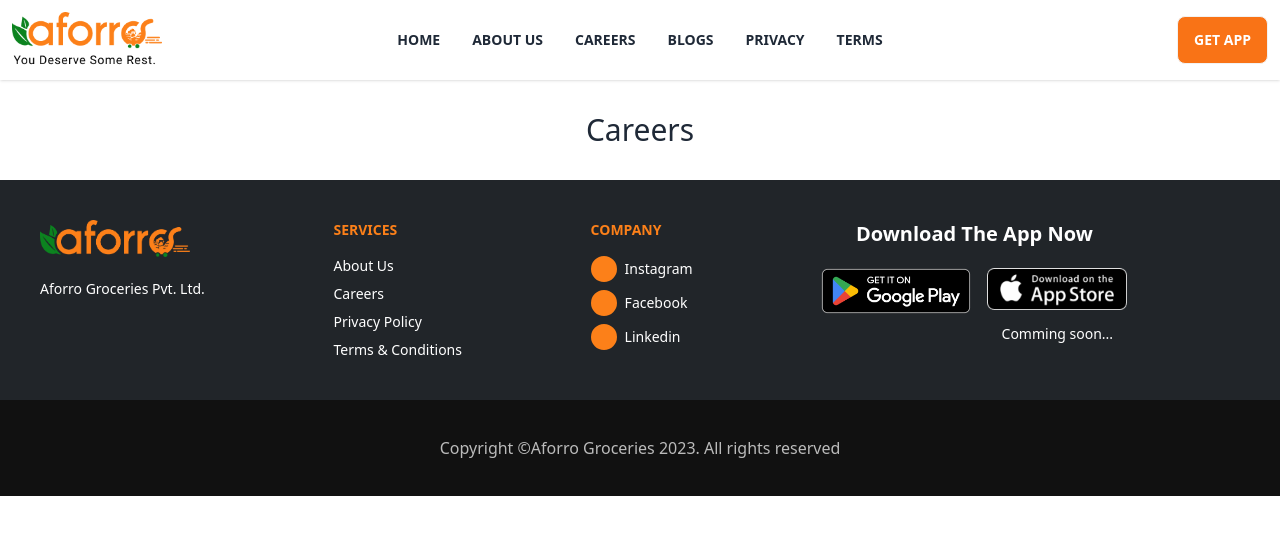
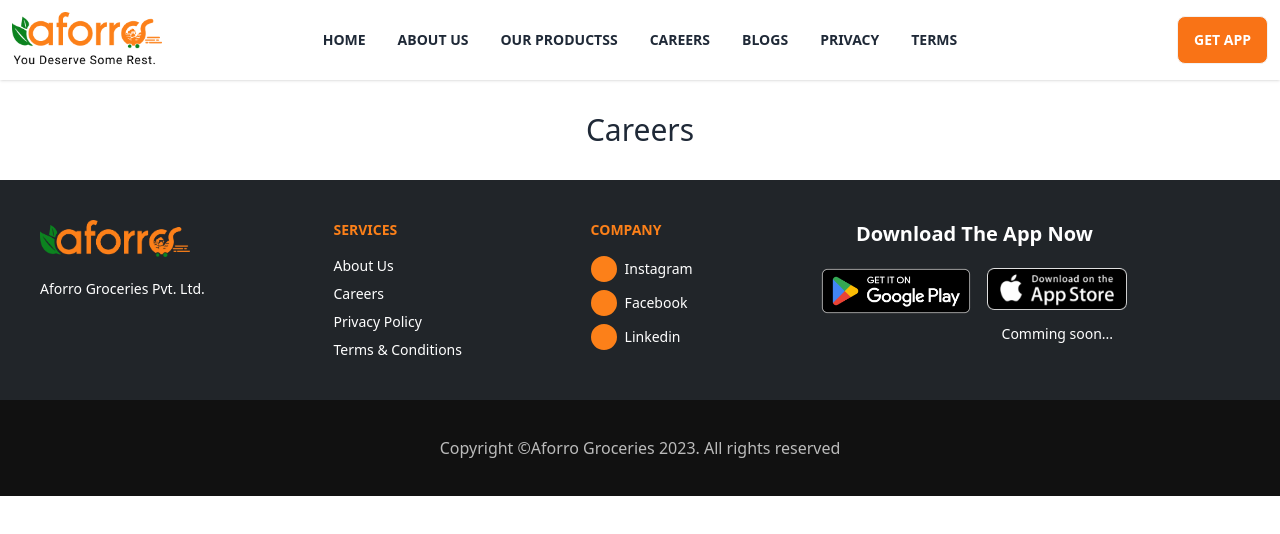
Before and after one commit to gunasekaran28gs/aforro-website, a Next.js app: page /careers in a window 1280 px wide. Shown: the top 534 px of the page. Built offline with nearby package versions, Linux system fonts and the light colour scheme; some icons are missing.

Commit message:
product-page

```diff
--- a/components/Layout.js
+++ b/components/Layout.js
@@ -49,6 +49,9 @@ export default function Layout({ children }) {
 										<Link href="/about">About Us</Link>
 									</li>
 									<li>
+										<Link href="/our-products">Our Productss</Link>
+									</li>
+									<li>
 										<Link href="/careers">Careers</Link>
 									</li>
 									<li>
@@ -78,6 +81,9 @@ export default function Layout({ children }) {
 								</li>
 								<li>
 									<Link href="/about">About Us</Link>
+								</li>
+								<li>
+									<Link href="/our-products">Our Productss</Link>
 								</li>
 								<li>
 									<Link href="/careers">Careers</Link>
```
